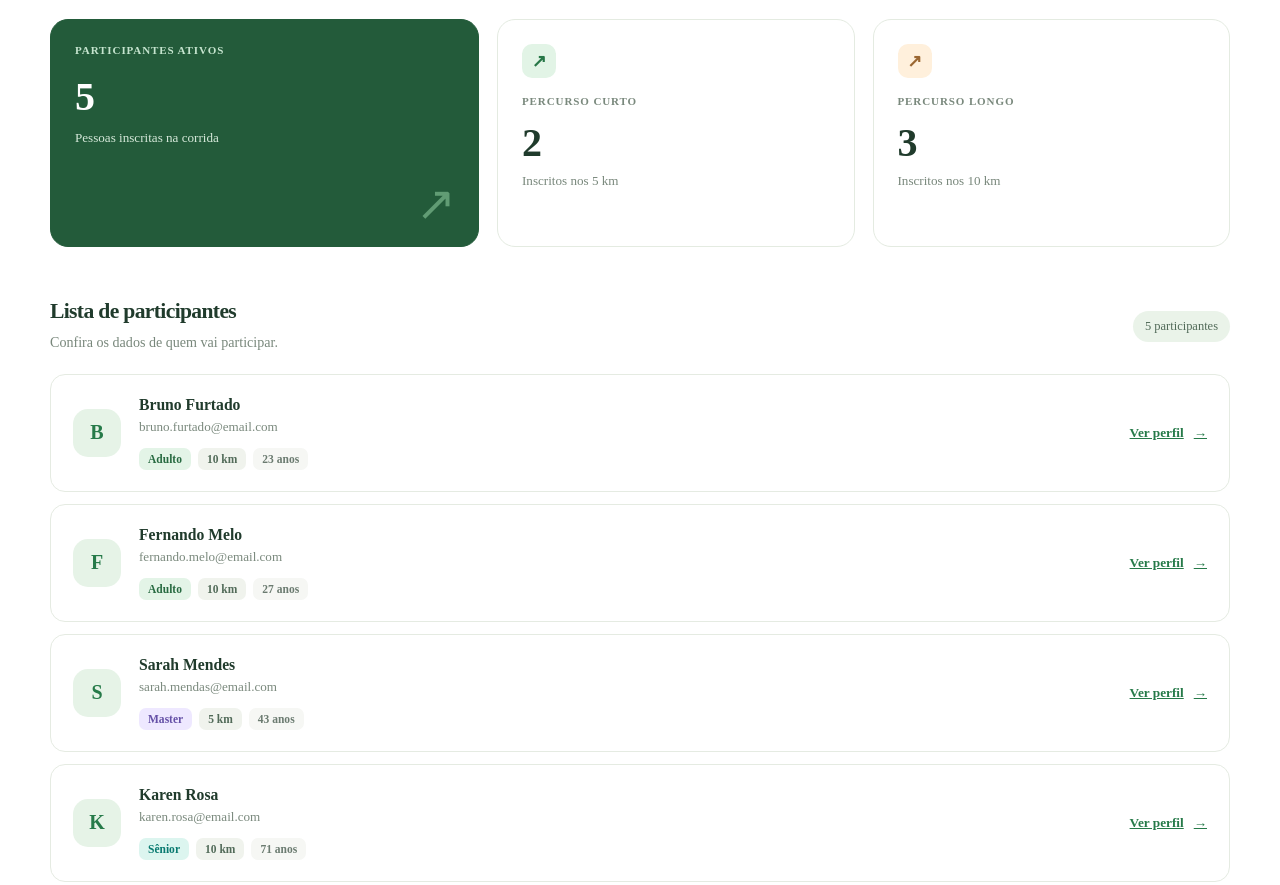
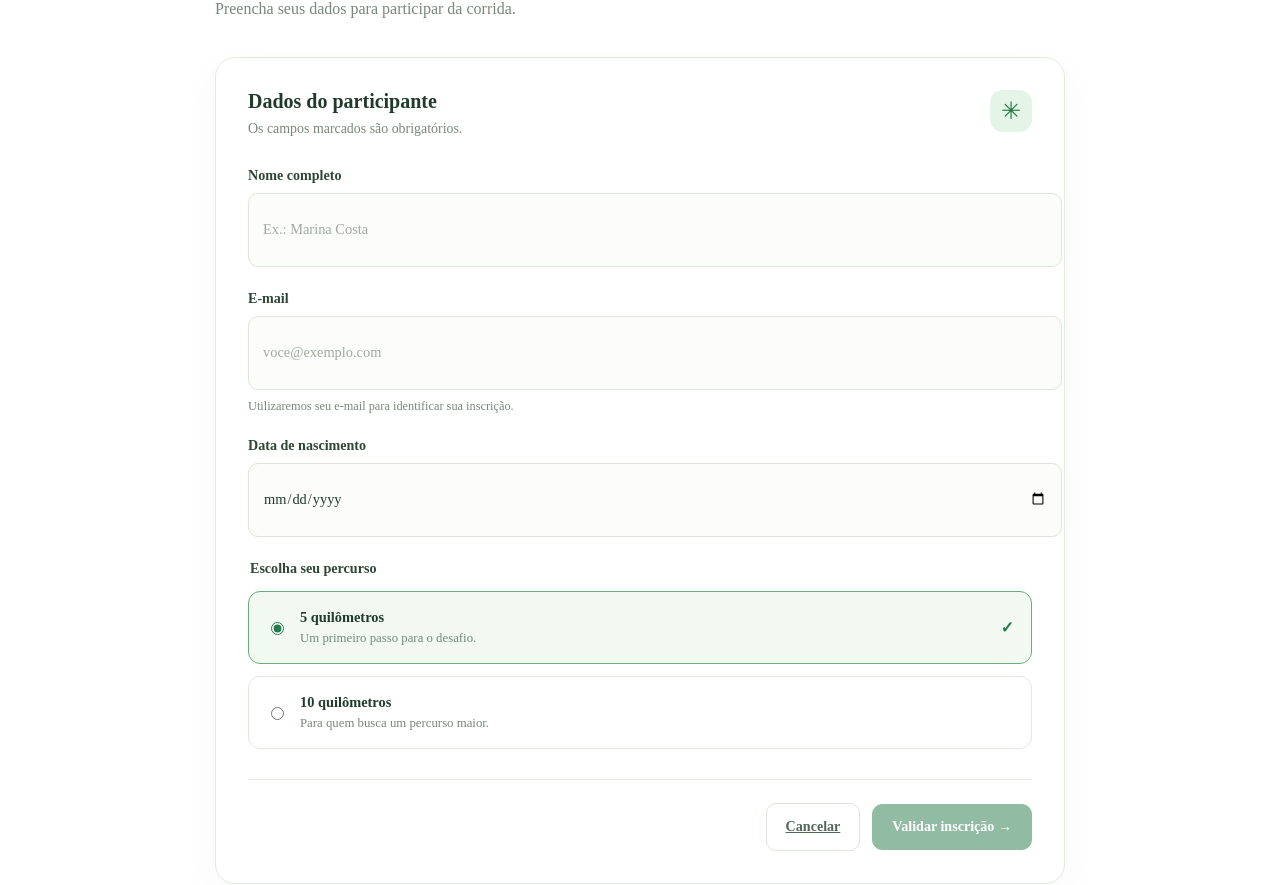
Before and after one commit to youngburny/corrida-angular, an Angular app: page /inscricoes/nova-inscricao in a window 1280 px wide. Before the commit this address led to /inscricoes. Shown: the part 202-1087 px from the top of the page. Built offline with nearby package versions, Linux system fonts and the light colour scheme.

Commit message:
feat: adiciona componente 'formulario-inscricao' e rota 'nova-inscricao'

```diff
--- a/src/app/app.routes.ts
+++ b/src/app/app.routes.ts
@@ -1,5 +1,6 @@
 import { Routes } from '@angular/router';
 import { Inscricoes } from './pages/inscricoes/inscricoes';
+import { FormularioInscricao } from './pages/formulario-inscricao/formulario-inscricao';
 
 export const routes: Routes = [
 
@@ -15,6 +16,11 @@ export const routes: Routes = [
     },
 
     {
+        path: 'inscricoes/nova-inscricao',
+        component: FormularioInscricao
+    },
+
+    {
         path: '**',
         redirectTo: 'inscricoes'
     }
--- /dev/null
+++ b/src/app/pages/formulario-inscricao/formulario-inscricao.css
@@ -0,0 +1,258 @@
+:host {
+  display: block;
+  max-width: 850px;
+  margin: 0 auto;
+  padding: 42px 28px 80px;
+  color: #203b2c;
+}
+
+.back-link {
+  display: inline-block;
+  margin-bottom: 34px;
+  color: #347a4c;
+  font-size: 0.88rem;
+  font-weight: 700;
+}
+
+.back-link:hover {
+  color: #1d5934;
+}
+
+.overline {
+  display: block;
+  color: #368557;
+  font-size: 0.72rem;
+  font-weight: 800;
+  letter-spacing: 0.15em;
+}
+
+.form-heading h1 {
+  max-width: 700px;
+  margin: 13px 0;
+  font-size: clamp(2rem, 5vw, 3.2rem);
+  line-height: 1.12;
+  letter-spacing: -0.055em;
+}
+
+.form-heading h1 span {
+  color: #3ca668;
+}
+
+.form-heading > p {
+  margin: 0;
+  color: #78877b;
+  line-height: 1.7;
+}
+
+.form-card {
+  margin-top: 34px;
+  padding: 32px;
+  background: #ffffff;
+  border: 1px solid #e3ebe0;
+  border-radius: 20px;
+  box-shadow: 0 12px 35px rgb(36 74 44 / 4%);
+}
+
+.form-card-heading {
+  display: flex;
+  justify-content: space-between;
+  align-items: flex-start;
+  gap: 16px;
+  margin-bottom: 30px;
+}
+
+.form-card-heading h2 {
+  margin: 0 0 8px;
+  font-size: 1.25rem;
+}
+
+.form-card-heading p {
+  margin: 0;
+  color: #78877b;
+  font-size: 0.87rem;
+}
+
+.form-icon {
+  display: grid;
+  place-items: center;
+  width: 42px;
+  height: 42px;
+  color: #267a49;
+  background: #e4f4e6;
+  border-radius: 13px;
+  font-size: 1.5rem;
+}
+
+.field {
+  display: flex;
+  flex-direction: column;
+  gap: 9px;
+  margin-bottom: 23px;
+}
+
+.field label,
+.distance-field legend {
+  color: #2e4636;
+  font-size: 0.88rem;
+  font-weight: 750;
+}
+
+.field input {
+  width: 100%;
+  min-height: 48px;
+  padding: 12px 14px;
+  color: #203b2c;
+  background: #fcfdfb;
+  border: 1px solid #dce6d9;
+  border-radius: 10px;
+  font: inherit;
+  font-size: 0.9rem;
+  outline: none;
+  transition: border-color 0.2s, box-shadow 0.2s;
+}
+
+.field input:focus {
+  border-color: #39965a;
+  box-shadow: 0 0 0 3px rgb(57 150 90 / 12%);
+}
+
+.field input::placeholder {
+  color: #a0aaa0;
+}
+
+.field small {
+  color: #78877b;
+  font-size: 0.77rem;
+}
+
+.distance-field {
+  display: grid;
+  gap: 12px;
+  margin: 4px 0 25px;
+  padding: 0;
+  border: 0;
+}
+
+.distance-field legend {
+  margin-bottom: 14px;
+}
+
+.distance-option {
+  display: flex;
+  align-items: center;
+  gap: 13px;
+  padding: 17px;
+  border: 1px solid #dfe8dc;
+  border-radius: 12px;
+  cursor: pointer;
+  transition: border-color 0.2s, background 0.2s;
+}
+
+.distance-option.selected {
+  background: #f1f9f1;
+  border-color: #68ad7a;
+}
+
+.distance-option input {
+  accent-color: #267a49;
+}
+
+.option-content {
+  flex: 1;
+  display: flex;
+  flex-direction: column;
+  gap: 5px;
+}
+
+.option-content strong {
+  font-size: 0.9rem;
+}
+
+.option-content small {
+  color: #78877b;
+  font-size: 0.8rem;
+}
+
+.option-check {
+  color: #267a49;
+  font-weight: 800;
+  opacity: 0;
+}
+
+.distance-option.selected .option-check {
+  opacity: 1;
+}
+
+.error-message {
+  padding: 12px 14px;
+  color: #9d3434;
+  background: #fff0ef;
+  border-radius: 9px;
+  font-size: 0.85rem;
+}
+
+.form-actions {
+  display: flex;
+  justify-content: flex-end;
+  align-items: center;
+  gap: 12px;
+  margin-top: 30px;
+  padding-top: 23px;
+  border-top: 1px solid #e8eee5;
+}
+
+.cancel-button,
+.form-actions button {
+  min-height: 46px;
+  padding: 0 19px;
+  display: inline-flex;
+  align-items: center;
+  justify-content: center;
+  border-radius: 10px;
+  font: inherit;
+  font-size: 0.88rem;
+  font-weight: 750;
+  cursor: pointer;
+}
+
+.cancel-button {
+  color: #53675a;
+  background: white;
+  border: 1px solid #dce6d9;
+}
+
+.form-actions button {
+  color: white;
+  background: #267a49;
+  border: 1px solid #267a49;
+  transition: background 0.2s;
+}
+
+.form-actions button:hover:not(:disabled) {
+  background: #1d6139;
+}
+
+.form-actions button:disabled {
+  cursor: not-allowed;
+  opacity: 0.5;
+}
+
+@media (max-width: 520px) {
+  :host {
+    padding: 28px 17px 55px;
+  }
+
+  .form-card {
+    padding: 22px 17px;
+  }
+
+  .form-actions {
+    align-items: stretch;
+    flex-direction: column-reverse;
+  }
+
+  .cancel-button,
+  .form-actions button {
+    width: 100%;
+  }
+}
--- /dev/null
+++ b/src/app/pages/formulario-inscricao/formulario-inscricao.html
@@ -0,0 +1,100 @@
+<header class="form-heading">
+  <a routerLink="/inscricoes" class="back-link">← Voltar aos participantes</a>
+  <span class="overline">PASSO VIVO / NOVO PARTICIPANTE</span>
+  <h1>Sua próxima jornada começa aqui<span>.</span></h1>
+  <p>Preencha seus dados para participar da corrida.</p>
+</header>
+
+<section class="form-card">
+  <div class="form-card-heading">
+    <div>
+      <h2>Dados do participante</h2>
+      <p>Os campos marcados são obrigatórios.</p>
+    </div>
+    <span class="form-icon">✳</span>
+  </div>
+
+  <form #formulario="ngForm" (ngSubmit)="enviarFormulario()">
+    <div class="field">
+      <label for="nome">Nome completo</label>
+      <input
+        id="nome"
+        name="nome"
+        type="text"
+        [(ngModel)]="nome"
+        required
+        minlength="3"
+        maxlength="100"
+        placeholder="Ex.: Marina Costa"
+      />
+    </div>
+
+    <div class="field">
+      <label for="email">E-mail</label>
+      <input
+        id="email"
+        name="email"
+        type="email"
+        [(ngModel)]="email"
+        required
+        email
+        placeholder="voce@exemplo.com"
+      />
+      <small>Utilizaremos seu e-mail para identificar sua inscrição.</small>
+    </div>
+
+    <div class="field">
+      <label for="nascimento">Data de nascimento</label>
+      <input
+        id="nascimento"
+        name="nascimento"
+        type="date"
+        [(ngModel)]="nascimento"
+        required
+      />
+    </div>
+
+    <fieldset class="distance-field">
+      <legend>Escolha seu percurso</legend>
+
+      <label class="distance-option" [class.selected]="distancia === 'KM_5'">
+        <input
+          type="radio"
+          name="distancia"
+          [(ngModel)]="distancia"
+          value="KM_5"
+        />
+        <span class="option-content">
+          <strong>5 quilômetros</strong>
+          <small>Um primeiro passo para o desafio.</small>
+        </span>
+        <span class="option-check">✓</span>
+      </label>
+
+      <label class="distance-option" [class.selected]="distancia === 'KM_10'">
+        <input
+          type="radio"
+          name="distancia"
+          [(ngModel)]="distancia"
+          value="KM_10"
+        />
+        <span class="option-content">
+          <strong>10 quilômetros</strong>
+          <small>Para quem busca um percurso maior.</small>
+        </span>
+        <span class="option-check">✓</span>
+      </label>
+    </fieldset>
+
+    @if (mensagemErro) {
+      <p class="error-message" role="alert">{{ mensagemErro }}</p>
+    }
+
+    <div class="form-actions">
+      <a routerLink="/inscricoes" class="cancel-button">Cancelar</a>
+      <button type="submit" [disabled]="formulario.invalid">
+        Validar inscrição →
+      </button>
+    </div>
+  </form>
+</section>
--- /dev/null
+++ b/src/app/pages/formulario-inscricao/formulario-inscricao.ts
@@ -0,0 +1,61 @@
+import { Component } from '@angular/core';
+import { FormsModule } from '@angular/forms';
+import { RouterLink } from '@angular/router';
+
+@Component({
+  selector: 'app-formulario-inscricao',
+  imports: [FormsModule, RouterLink],
+  templateUrl: './formulario-inscricao.html',
+  styleUrl: './formulario-inscricao.css',
+})
+export class FormularioInscricao {
+
+  nome = '';
+  email = '';
+  nascimento = '';
+  distancia: 'KM_5' | 'KM_10' = 'KM_5';
+
+  mensagemErro = '';
+
+  enviarFormulario(): void {
+
+    this.mensagemErro = '';
+
+    const nomeNormalizado = this.nome.trim().replace(/\s+/g, ' ');
+    const emailNormalizado = this.email.trim().toLowerCase();
+
+    if (nomeNormalizado.length < 3 || nomeNormalizado.length > 100) {
+      this.mensagemErro = 'O nome deve ter entre 3 e 100 caracteres.';
+      return;
+    }
+
+    if (!emailNormalizado || !emailNormalizado.includes('@')) {
+      this.mensagemErro = 'Informe um e-mail válido.';
+      return;
+    }
+
+    if (!this.nascimento) {
+      this.mensagemErro = 'Informe sua data de nascimento.';
+      return;
+    }
+
+    const dataNascimento = new Date(`${this.nascimento}T00:00:00`);
+    const hoje = new Date();
+    hoje.setHours(0, 0, 0, 0);
+
+    if (
+      Number.isNaN(dataNascimento.getTime()) ||
+      dataNascimento >= hoje
+    ) {
+      this.mensagemErro = 'A data de nascimento deve ser anterior a hoje.';
+      return;
+    }
+
+    this.nome = nomeNormalizado;
+    this.email = emailNormalizado;
+
+    alert('Dados validados! Na próxima etapa, vamos salvar a inscrição.');
+
+  };
+
+};
```
Also changed, not shown: 1 other file (tests, documents, lock files or other folders).
